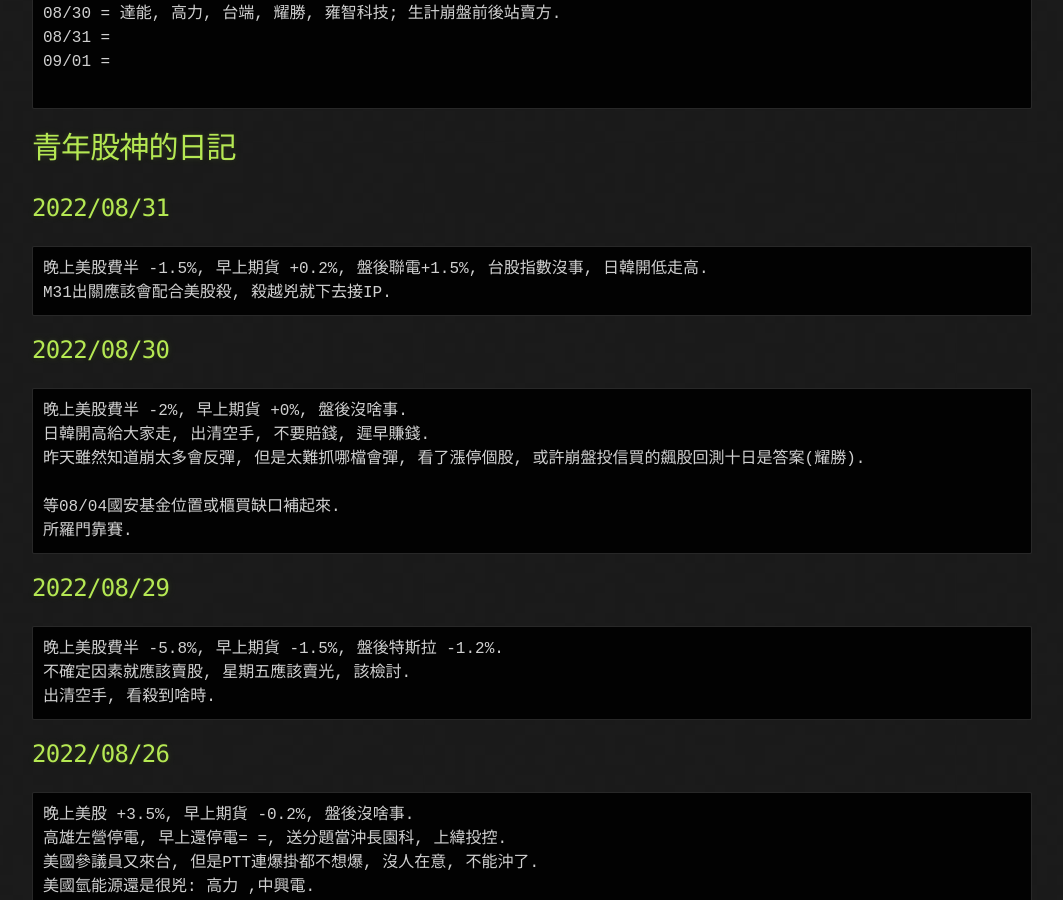
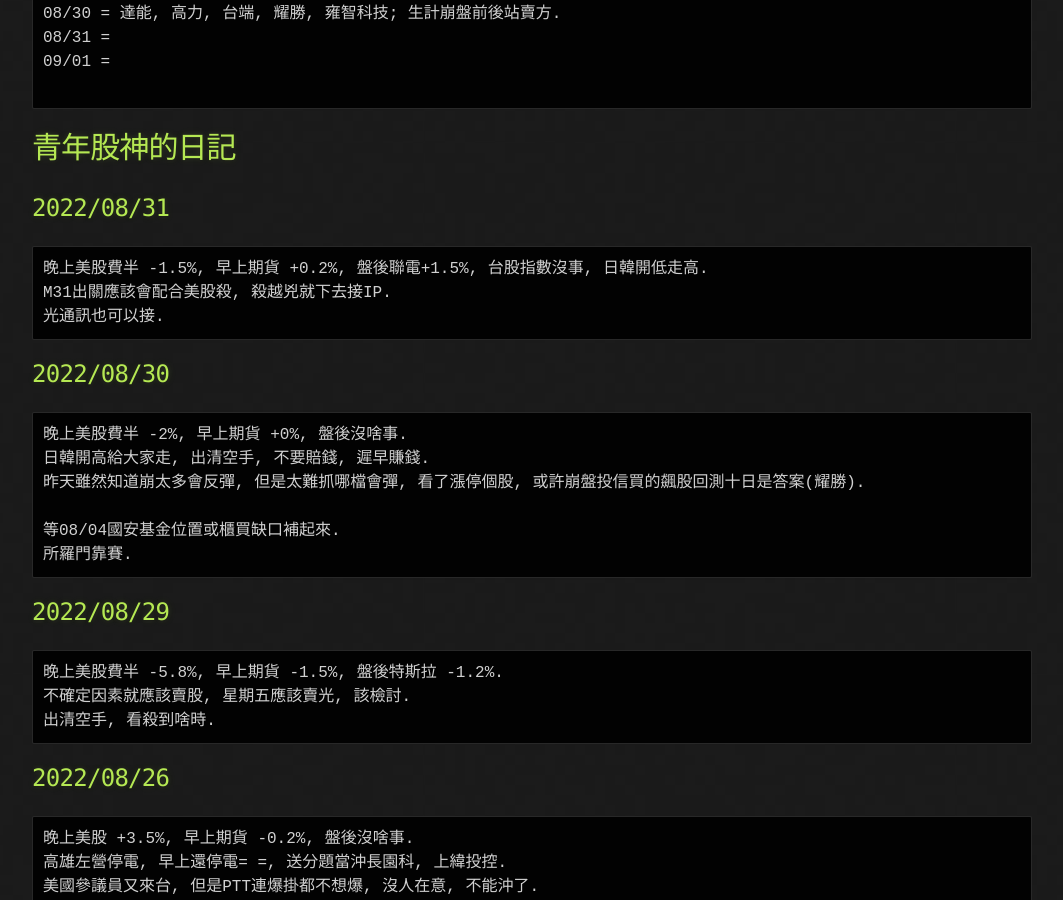
Before and after one commit to lepg5487/Stock_God, a Jekyll site: the page built from index.md, in a window 1280 px wide and 900 px high, scrolled down 922 px. Shown: the whole window, without its empty margins (108-1171 px from the left). Built offline with Jekyll 4.4.1, drawn with Linux system fonts in a browser that asks for light colours; our own code applies the rules of GitHub Pages for plain Markdown files.

Commit message:
Update index.md

````diff
--- a/index.md
+++ b/index.md
@@ -42,6 +42,7 @@ layout: testlayouts
 ```
 晚上美股費半 -1.5%, 早上期貨 +0.2%, 盤後聯電+1.5%, 台股指數沒事, 日韓開低走高.
 M31出關應該會配合美股殺, 殺越兇就下去接IP.
+光通訊也可以接.
 ```
 
 ## 2022/08/30
````
